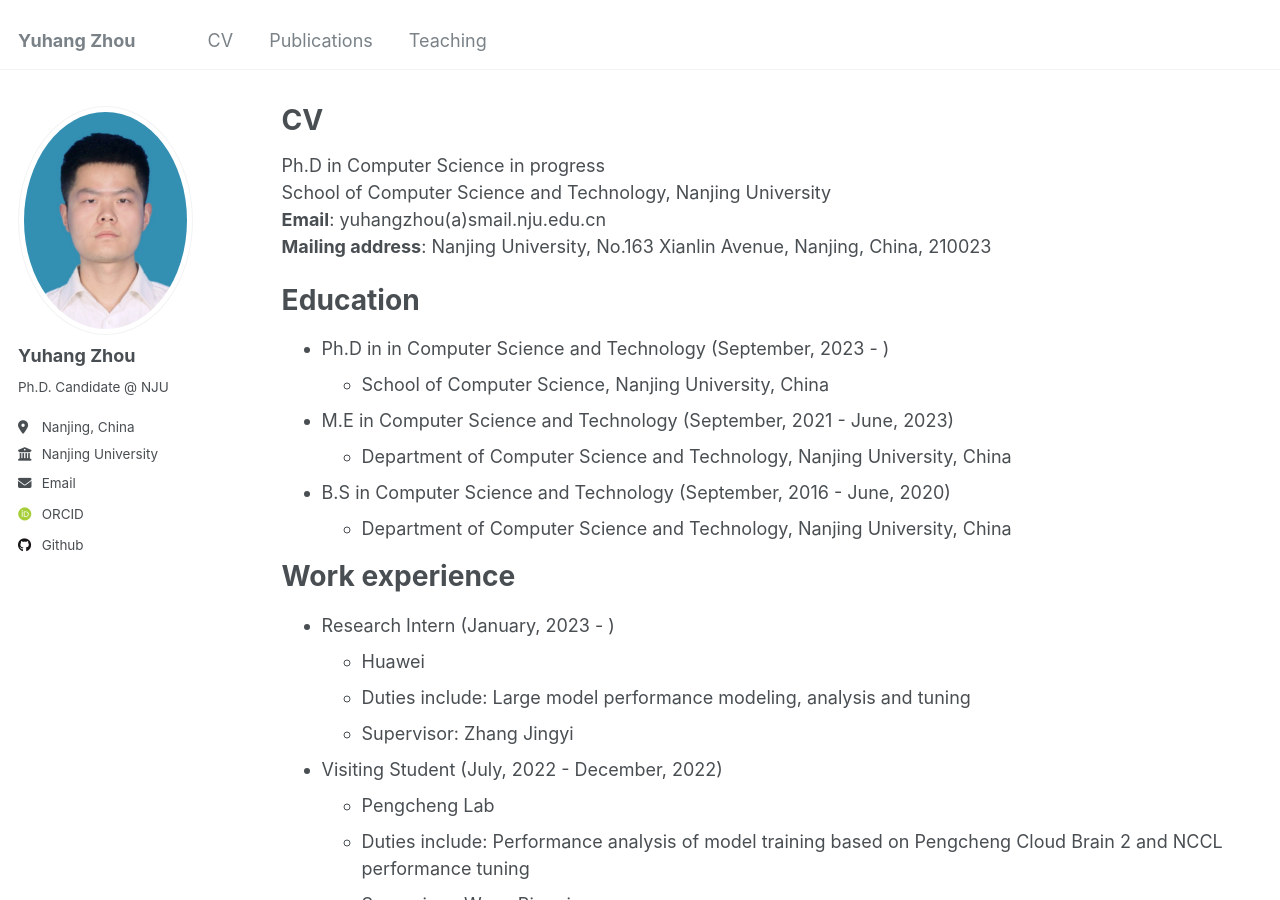
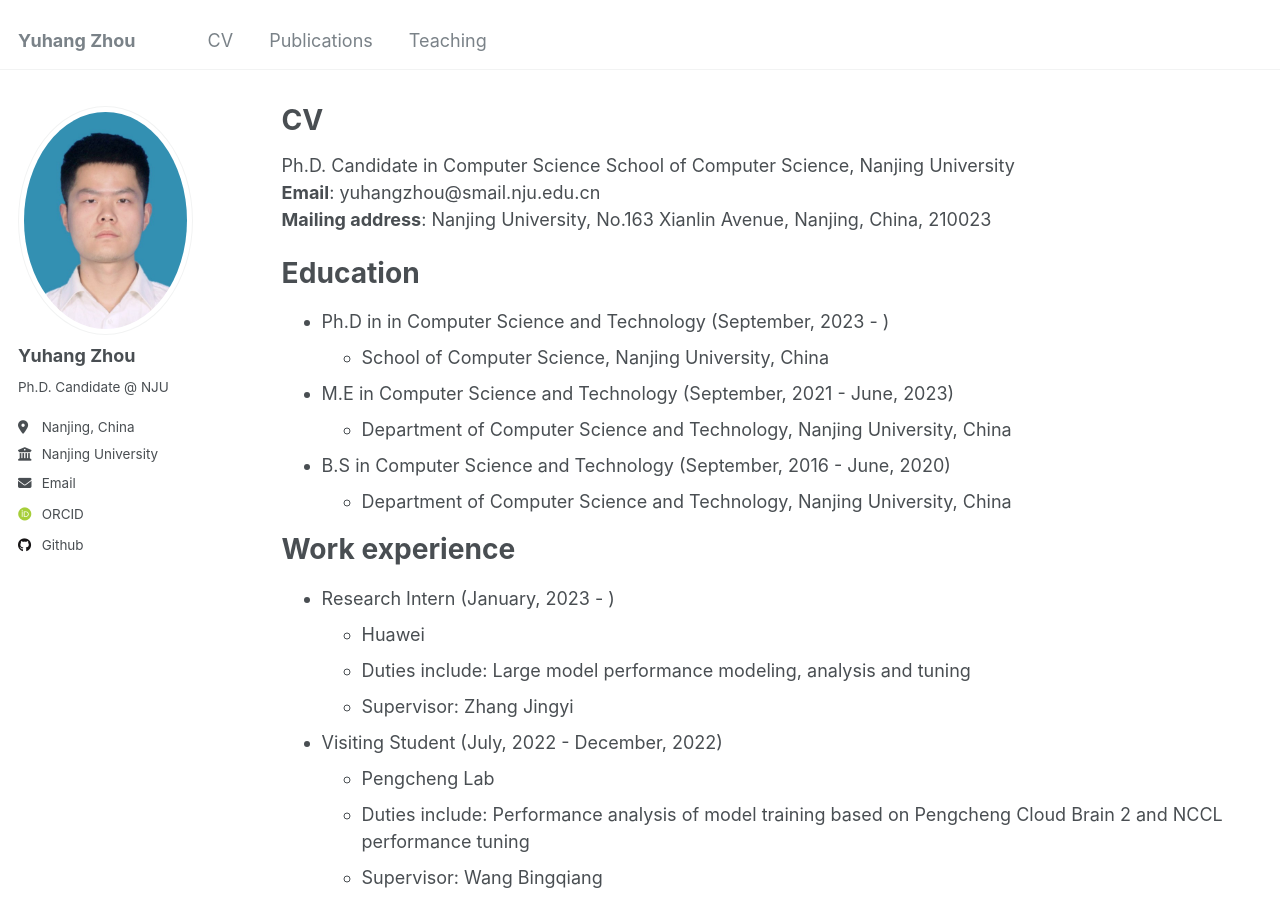
Before and after one commit to njuzyh/njuzyh.github.io, a Jekyll site: the page built from _pages/cv.md, in a window 1280 px wide and 900 px high. Built offline with Jekyll 4.4.1, drawn with Linux system fonts in a browser that asks for light colours; some web fonts are replaced.

Commit message:
Update cv.md

```diff
--- a/_pages/cv.md
+++ b/_pages/cv.md
@@ -9,9 +9,9 @@ redirect_from:
 
 {% include base_path %}
 
-Ph.D in Computer Science in progress
-School of Computer Science and Technology, Nanjing University
-**Email**: yuhangzhou(a)smail.nju.edu.cn
+Ph.D. Candidate in Computer Science
+School of Computer Science, Nanjing University
+**Email**: yuhangzhou@smail.nju.edu.cn
 **Mailing address**: Nanjing University, No.163 Xianlin Avenue, Nanjing, China, 210023
 
 Education
```
